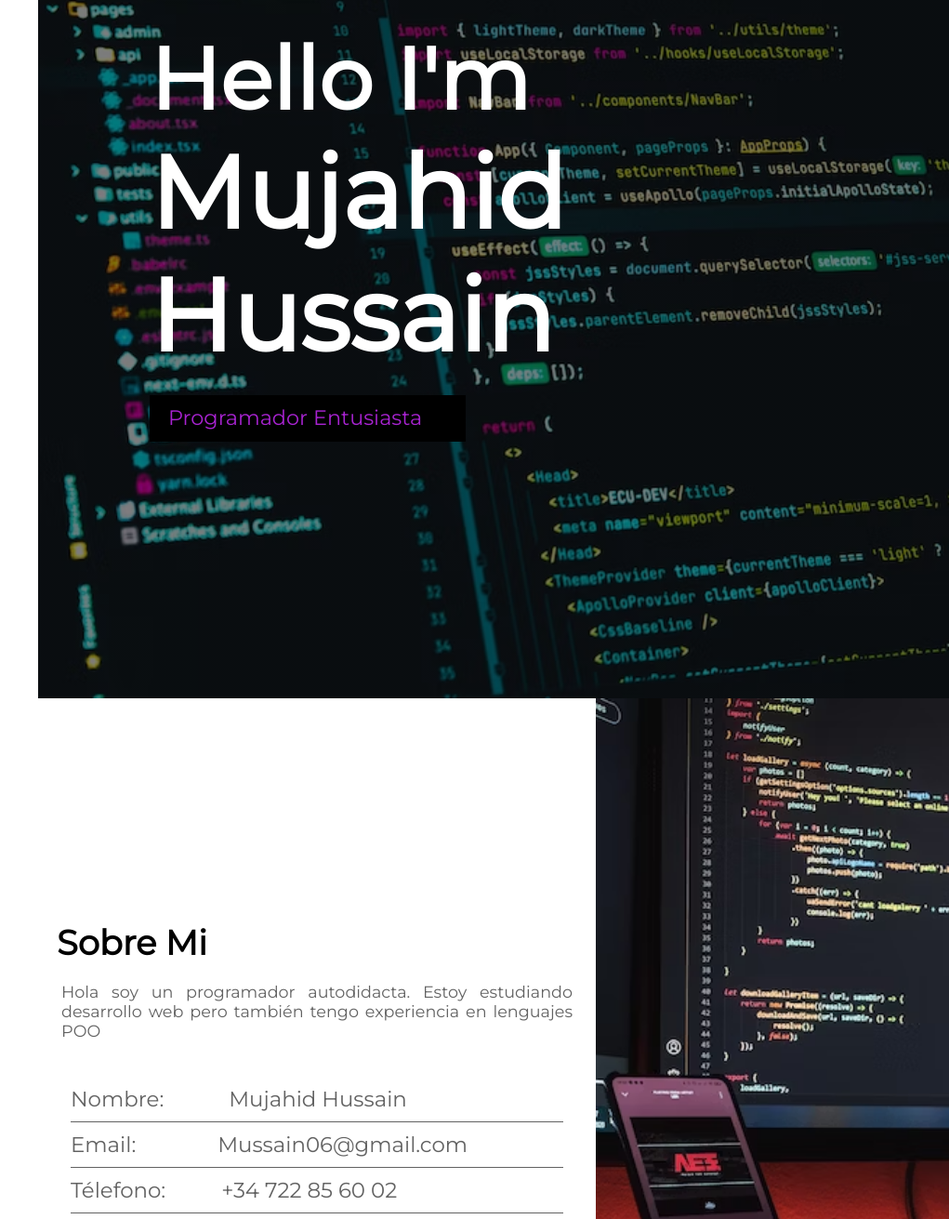
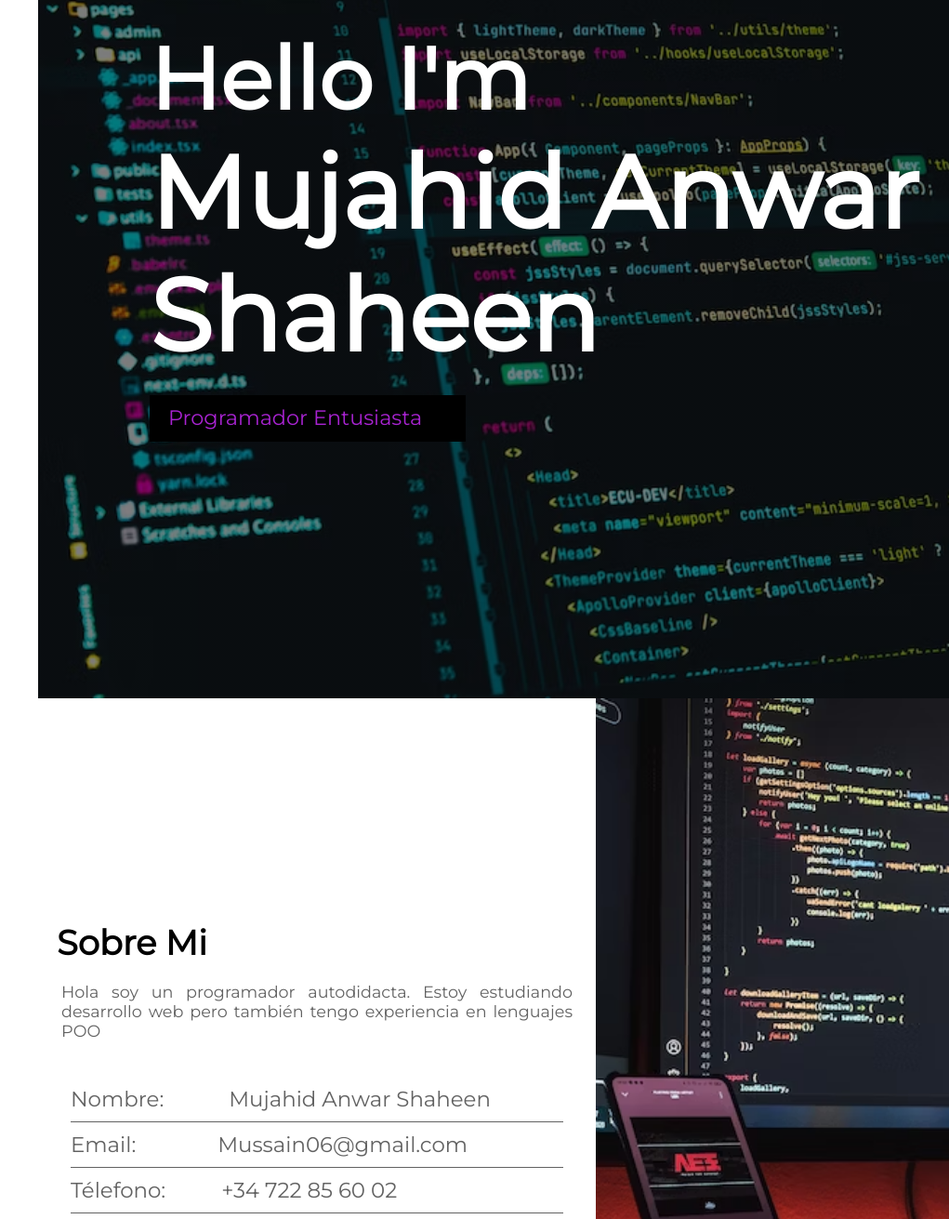
Before and after one commit to Mussain06/Portafolio, a plain HTML site: page index.html in a window 1280 px wide. Shown: the part 249-1560 px from the top of the page at 93% size, 259-1280 px from the left. Drawn offline with Linux system fonts and the light colour scheme.

Commit message:
Update index.html

```diff
--- a/index.html
+++ b/index.html
@@ -59,7 +59,7 @@
     <div class="sectiones">
         <section class="inicio">
             <h1 class="inicio-h">Hello I'm</h1>
-            <h1 class="inicio-h1">Mujahid Hussain</h1>
+            <h1 class="inicio-h1">Mujahid Anwar Shaheen</h1>
             <div class="programador">
                 <p>Programador Entusiasta</p>
             </div>
@@ -75,7 +75,7 @@
             <div class="container-dato">
                 <div class="nombre">
                     <p>Nombre:</p>
-                    <p class="margin">Mujahid Hussain</p>
+                    <p class="margin">Mujahid Anwar Shaheen</p>
                 </div>
                 <div class="raya"></div>
                 <div class="email">
@@ -170,7 +170,7 @@
                     <svg xmlns="http://www.w3.org/2000/svg" width="30" height="30" fill="currentColor" class="bi bi-geo-alt-fill" viewBox="0 0 16 16">
                         <path d="M8 16s6-5.686 6-10A6 6 0 0 0 2 6c0 4.314 6 10 6 10m0-7a3 3 0 1 1 0-6 3 3 0 0 1 0 6"/>
                       </svg>
-                      <p>C/ La Paz Nº4 PI3</p>
+                      <p>Logroño</p>
                 </div>
                 <div class="items">
                     <svg xmlns="http://www.w3.org/2000/svg" width="30" height="30" fill="currentColor" class="bi bi-envelope-at" viewBox="0 0 16 16">
@@ -212,4 +212,5 @@
     </div>
     <script src="nav.js"></script>
 </body>
+
 </html>
```
